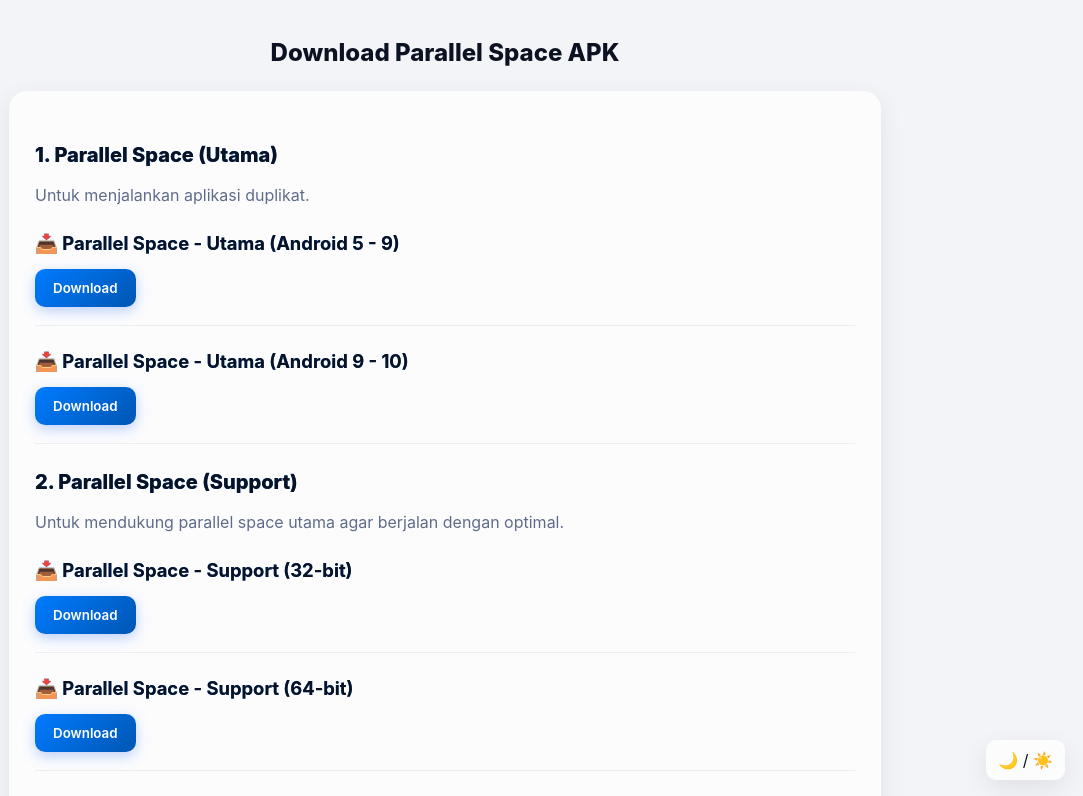
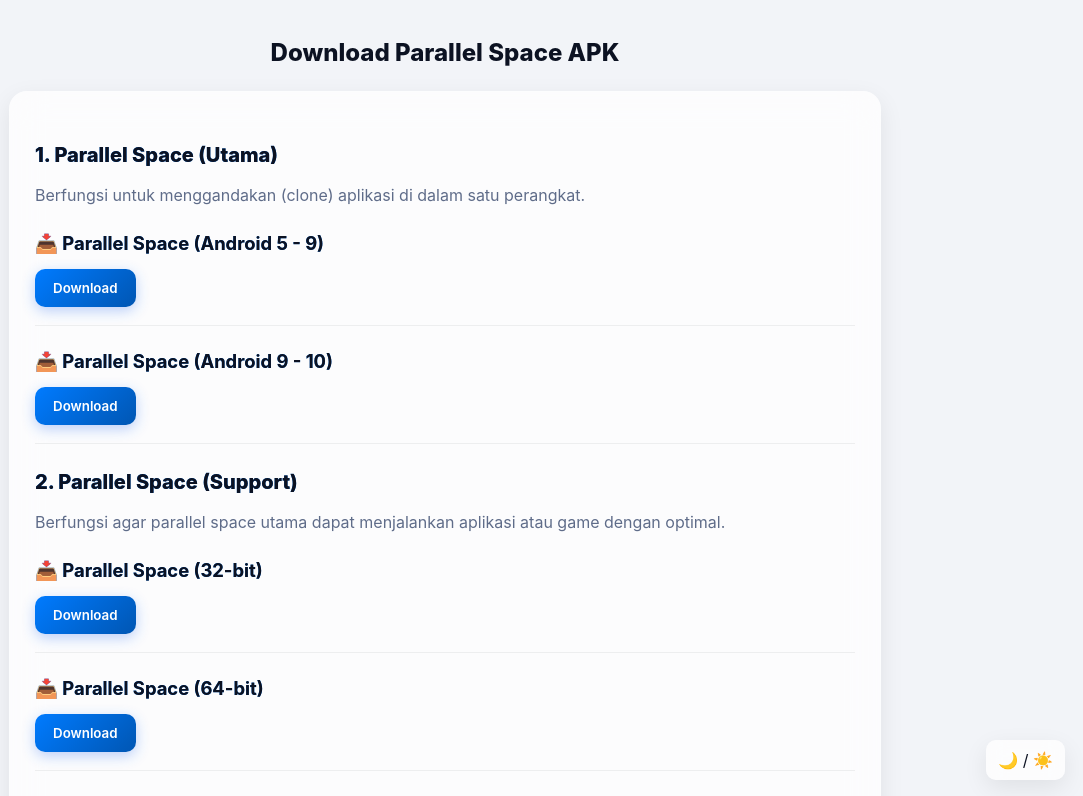
Before and after one commit to zona-download/parallel-space, a plain HTML site: page a5-10/index.html in a window 1280 px wide. Shown: the top 796 px of the page, without its empty margins (195-1278 px from the left). Drawn offline with Linux system fonts and the light colour scheme.

Commit message:
Update index.html

```diff
--- a/a5-10/index.html
+++ b/a5-10/index.html
@@ -137,32 +137,32 @@
     <section class="card">
 
       <div class="category-title">1. Parallel Space (Utama)</div>
-        <p class="info">Untuk menjalankan aplikasi duplikat.</p>
+        <p class="info">Berfungsi untuk menggandakan (clone) aplikasi di dalam satu perangkat.</p>
       <div class="download-item">
-        <h2>📥 Parallel Space - Utama (Android 5 - 9)</h2>
+        <h2>📥 Parallel Space (Android 5 - 9)</h2>
         <div class="buttons">
           <button class="btn" data-link="https://sfl.gl/DKNDFC">Download</button>
         </div>
       </div>
 
       <div class="download-item">
-        <h2>📥 Parallel Space - Utama (Android 9 - 10)</h2>
+        <h2>📥 Parallel Space (Android 9 - 10)</h2>
         <div class="buttons">
           <button class="btn" data-link="https://sfl.gl/8ZEPH2">Download</button>
         </div>
       </div>
 
       <div class="category-title">2. Parallel Space (Support)</div>
-        <p class="info">Untuk mendukung parallel space utama agar berjalan dengan optimal.</p>
+        <p class="info">Berfungsi agar parallel space utama dapat menjalankan aplikasi atau game dengan optimal.</p>
       <div class="download-item">
-        <h2>📥 Parallel Space - Support (32-bit)</h2>
+        <h2>📥 Parallel Space (32-bit)</h2>
         <div class="buttons">
           <button class="btn" data-link="https://sfl.gl/AdJe">Download</button>
         </div>
       </div>
 
       <div class="download-item">
-        <h2>📥 Parallel Space - Support (64-bit)</h2>
+        <h2>📥 Parallel Space (64-bit)</h2>
         <div class="buttons">
           <button class="btn" data-link="https://sfl.gl/QKPAQ2Q">Download</button>
         </div>
```
